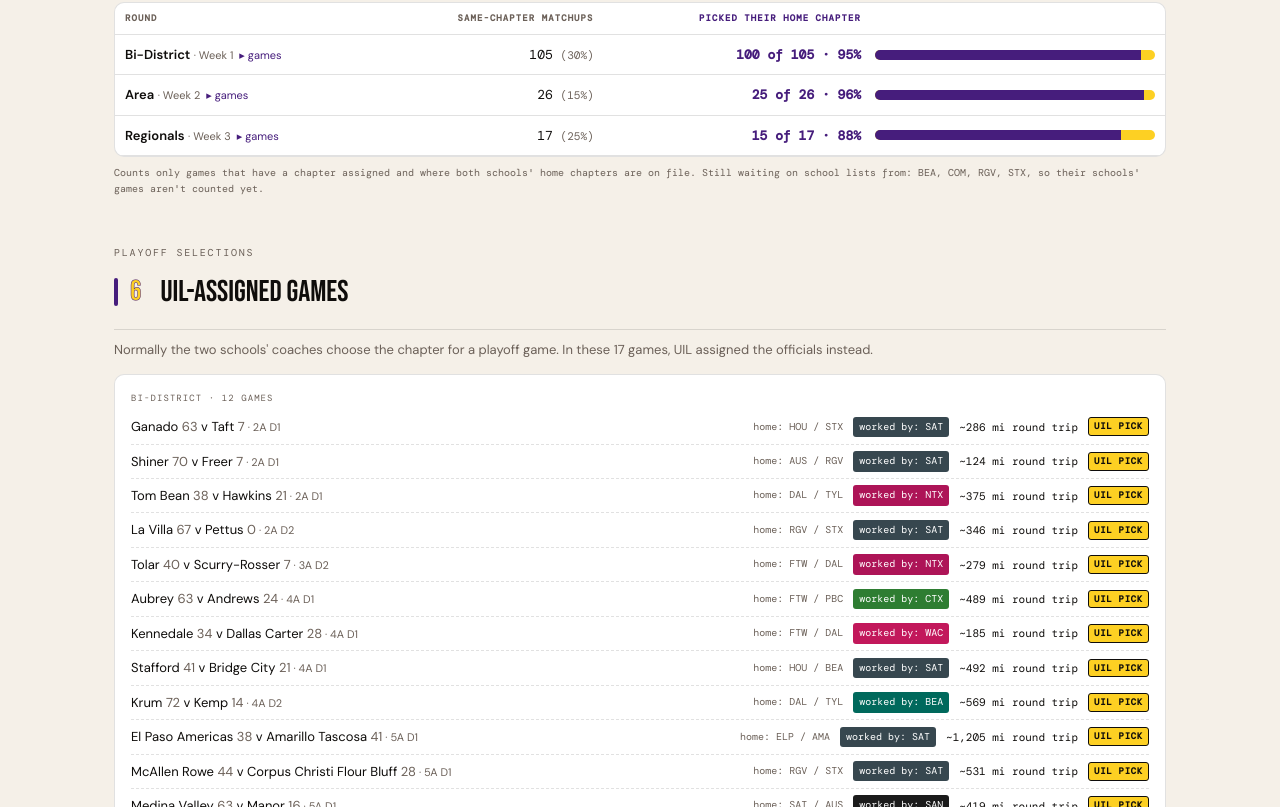
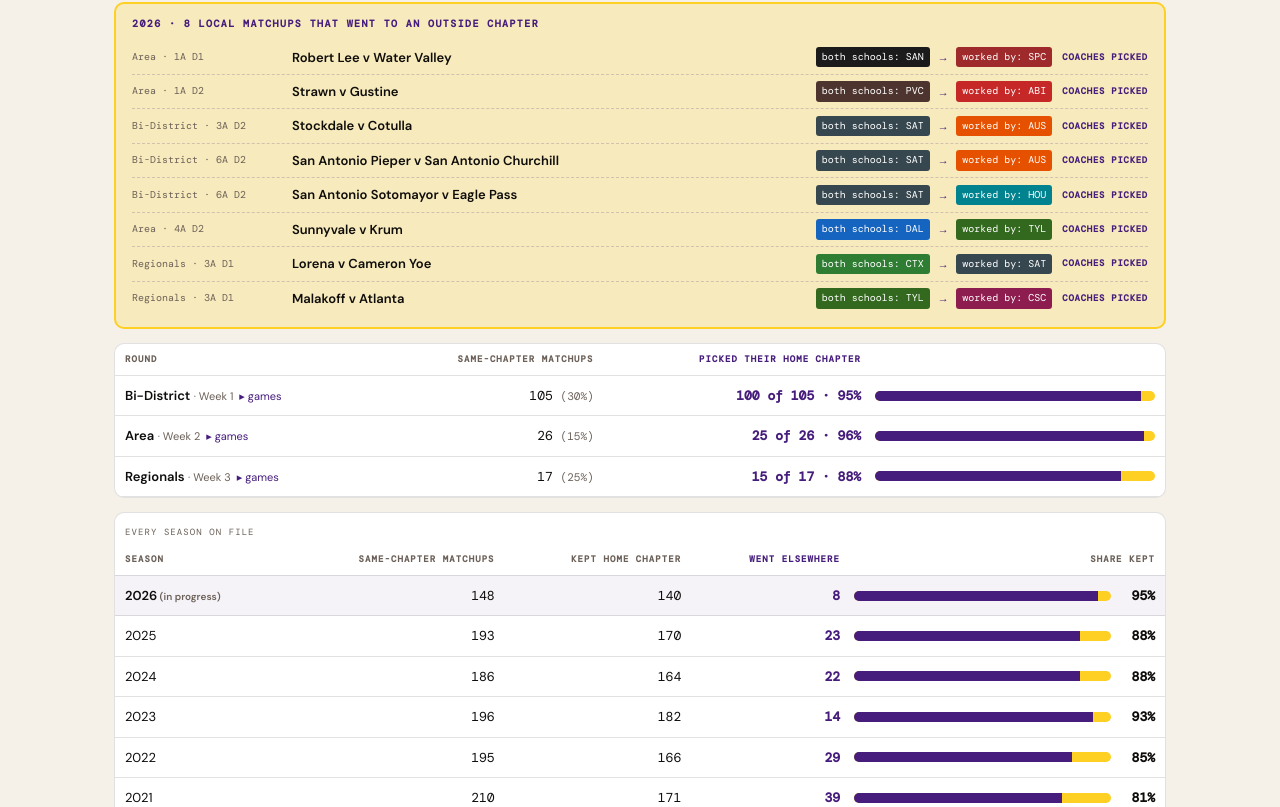
Before and after one commit to colemic2006/texasplayoffs, a React (Vite) app: page / in a window 1280 px wide. Shown: the part 5553-6360 px from the top of the page. Built offline with nearby package versions, Linux system fonts and the light colour scheme.

Commit message:
Local matchups: outside-chapter games listed up top and first in each round; every season on file for the trend
Co-Authored-By: Claude Opus 5.5 <noreply@anthropic.com>
Claude-Session: https://claude.ai/code/session_01BMNz1h9oErPrBeApAqNHEj

```diff
--- a/src/App.jsx
+++ b/src/App.jsx
@@ -127,7 +127,7 @@ export default function App() {
                 {page === 'chapters' && yearData.season && <WeekMap data={yearData} />}
                 {page === 'chapters' && <ChapterDashboard data={yearData} year={year} allData={data} years={YEARS} loadAllYears={loadAllYears} />}
                 {page === 'chapters' && <ChapterTravel data={yearData} />}
-                {page === 'chapters' && <LocalMatchups data={yearData} />}
+                {page === 'chapters' && <LocalMatchups data={yearData} allData={data} years={YEARS} loadAllYears={loadAllYears} />}
                 {page === 'chapters' && <UilPicks data={yearData} />}
                 {page === 'chapters' && <OutsideChapterGames data={yearData} />}
                 {page === 'chapters' && <OfficialsCost data={yearData} />}
--- a/src/components/LocalMatchups.jsx
+++ b/src/components/LocalMatchups.jsx
@@ -1,14 +1,21 @@
-import React, { useMemo, useState } from 'react'
+import React, { useEffect, useMemo, useState } from 'react'
 import { useHomeChapters, useHomeChapterStatus } from '../homeChapters'
 import { chapterColor } from '../chapterColors'
+import { roundName } from '../roundName'
 
 const ROUNDS = { 1: 'Bi-District', 2: 'Area', 3: 'Regionals', 4: 'Quarterfinals', 5: 'Semifinals', 6: 'State Final' }
 const pct = (n, of) => of ? Math.round(100 * n / of) : 0
 
 // Per round: games between two schools from the same home chapter, and how many of those
 // were worked by that chapter
-export default function LocalMatchups({ data }) {
+export default function LocalMatchups({ data, allData = {}, years = [], loadAllYears }) {
   const home = useHomeChapters(data?.games?.[0]?.year)
+  const current = useHomeChapters()
+  const [past, setPast] = useState({})
+  useEffect(() => {
+    loadAllYears?.()
+    fetch(`${import.meta.env.BASE_URL}data/home_chapters_past.json?v=${__BUILD_TIME__}`).then(r => r.ok ? r.json() : {}).then(setPast).catch(() => {})
+  }, [])
   const status = useHomeChapterStatus()
   const [open, setOpen] = useState(null)
   const [show, setShow] = useState('all')   // all | kept | away
@@ -27,7 +34,23 @@ export default function LocalMatchups({ data }) {
     }
     return Object.entries(byWeek).map(([w, r]) => ({ week: +w, ...r })).sort((a, b) => a.week - b.week)
   }, [data, home])
+  // every season on file: same-chapter matchups and how many kept the home chapter (home chapters as they were then)
+  const trend = useMemo(() => {
+    const CODE = { WACO: 'WAC', ETX: 'TYL' }   // East Texas folded into Tyler
+    return years.filter(y => allData[y]?.games?.length).sort((a, b) => b - a).map(y => {
+      const homeOf = t => { const then = (past[t] || []).find(e => y <= e.through); return then ? then.chapter : current[t] }
+      let local = 0, kept = 0
+      for (const g of allData[y].games) {
+        if (!g.chapter) continue
+        const h1 = homeOf(g.team1), h2 = homeOf(g.team2)
+        if (h1 && h1 === h2) { local++; if ((CODE[g.chapter] || g.chapter) === h1) kept++ }
+      }
+      return { y, local, kept, away: local - kept }
+    }).filter(t => t.local)
+  }, [allData, years, past, current])
   if (!rounds.some(r => r.local.length)) return null
+  const elsewhere = rounds.flatMap(r => r.local.filter(g => g.chapter !== g.home)).sort((a, b) => a.week - b.week || a.classification.localeCompare(b.classification))
+  const season = data?.games?.[0]?.year
 
   const th = { fontFamily:'var(--mono)', fontSize:9, letterSpacing:'0.12em', textTransform:'uppercase', color:'var(--mid)', padding:'8px 10px', textAlign:'right', borderBottom:'1px solid var(--border)' }
   const td = { padding:'9px 10px', borderBottom:'1px solid var(--border)', fontSize:13, textAlign:'right', fontFamily:'var(--mono)' }
@@ -41,6 +64,24 @@ export default function LocalMatchups({ data }) {
       <div style={{ fontSize:13, color:'var(--mid)', lineHeight:1.55, margin:'10px 0 14px', maxWidth:800 }}>
         Games where both schools are served by the same chapter during the regular season, and how often they picked that chapter to work their playoff game.
       </div>
+      {elsewhere.length > 0 && (
+        <div style={{ background:'rgba(253,208,35,0.22)', border:'2px solid var(--gold)', borderRadius:10, padding:'12px 16px', marginBottom:14 }}>
+          <div style={{ fontFamily:'var(--mono)', fontSize:10, letterSpacing:'0.14em', textTransform:'uppercase', color:'var(--burnt)', fontWeight:700, marginBottom:8 }}>
+            {season} · {elsewhere.length} local matchup{elsewhere.length === 1 ? '' : 's'} that went to an outside chapter
+          </div>
+          {elsewhere.map((g, i) => (
+            <div key={i} style={{ display:'flex', gap:10, alignItems:'center', flexWrap:'wrap', fontSize:13, padding:'6px 0', borderTop: i ? '1px dashed rgba(70,29,124,0.2)' : 'none' }}>
+              <span style={{ fontFamily:'var(--mono)', fontSize:10, color:'var(--mid)', width:150, whiteSpace:'nowrap' }}>{roundName(g)} · {g.classification}</span>
+              <strong style={{ flex:1, minWidth:180 }}>{g.team1} v {g.team2}</strong>
+              <span style={{ fontFamily:'var(--mono)', fontSize:10, padding:'2px 6px', borderRadius:3, background:chapterColor(g.home), color:'#fff' }}>both schools: {g.home}</span>
+              <span style={{ fontFamily:'var(--mono)', fontSize:11, color:'var(--burnt)' }}>→</span>
+              <span style={{ fontFamily:'var(--mono)', fontSize:10, padding:'2px 6px', borderRadius:3, background:chapterColor(g.chapter), color:'#fff' }}>worked by: {g.chapter}</span>
+              <span style={{ fontFamily:'var(--mono)', fontSize:9, letterSpacing:'0.08em', textTransform:'uppercase', color:'var(--burnt)', fontWeight:700 }}>
+                {g.uil_pick ? 'UIL assigned' : 'Coaches picked'}</span>
+            </div>
+          ))}
+        </div>
+      )}
       <div style={{ background:'var(--surface)', border:'1px solid var(--border)', borderRadius:10, overflowX:'auto' }}>
         <table style={{ width:'100%', borderCollapse:'collapse' }}>
           <thead><tr>
@@ -75,6 +116,7 @@ export default function LocalMatchups({ data }) {
                         const chs = [...new Set(r.local.flatMap(g => [g.home, g.chapter]))].sort()
                         const list = r.local.filter(g => (show === 'all' || (show === 'kept') === (g.chapter === g.home))
                           && (!ch || g.home === ch || g.chapter === ch))
+                          .sort((a, b) => (a.chapter === a.home) - (b.chapter === b.home))   // outside picks first
                         const chip = on => ({ fontFamily:'var(--mono)', fontSize:10, padding:'3px 8px', borderRadius:3, cursor:'pointer',
                           border:`1px solid ${on ? 'var(--burnt)' : 'var(--border)'}`, background: on ? 'var(--burnt)' : 'transparent', color: on ? '#fff' : 'var(--mid)' })
                         const n = k => r.local.filter(g => (!ch || g.home === ch || g.chapter === ch) && (k === 'all' || (k === 'kept') === (g.chapter === g.home))).length
@@ -113,8 +155,41 @@ export default function LocalMatchups({ data }) {
           </tbody>
         </table>
       </div>
+      {trend.length > 1 && (
+        <div style={{ background:'var(--surface)', border:'1px solid var(--border)', borderRadius:10, overflowX:'auto', marginTop:14 }}>
+          <div style={{ fontFamily:'var(--mono)', fontSize:9, letterSpacing:'0.12em', textTransform:'uppercase', color:'var(--mid)', padding:'12px 10px 4px' }}>Every season on file</div>
+          <table style={{ width:'100%', borderCollapse:'collapse' }}>
+            <thead><tr>
+              <th style={{ ...th, textAlign:'left' }}>Season</th>
+              <th style={th}>Same-chapter matchups</th>
+              <th style={th}>Kept home chapter</th>
+              <th style={{ ...th, color:'var(--burnt)' }}>Went elsewhere</th>
+              <th style={{ ...th, width:'30%' }}>Share kept</th>
+            </tr></thead>
+            <tbody>
+              {trend.map(t => {
+                const p = pct(t.kept, t.local)
+                return (
+                  <tr key={t.y} style={{ background: t.y === season ? 'rgba(70,29,124,0.05)' : 'transparent' }}>
+                    <td style={{ ...td, textAlign:'left', fontFamily:'DM Sans', fontWeight: t.y === season ? 700 : 400 }}>{t.y}{t.y === season && <span style={{ fontSize:10, color:'var(--mid)' }}> (in progress)</span>}</td>
+                    <td style={td}>{t.local}</td>
+                    <td style={td}>{t.kept}</td>
+                    <td style={{ ...td, color:'var(--burnt)', fontWeight:700 }}>{t.away}</td>
+                    <td style={{ ...td, paddingLeft:4 }}>
+                      <div style={{ display:'flex', alignItems:'center', gap:8 }}>
+                        <div style={{ flex:1, display:'flex', height:10, borderRadius:5, overflow:'hidden', background:'var(--gold)' }}><div style={{ width:`${p}%`, background:'var(--burnt)' }} /></div>
+                        <span style={{ fontWeight:700, width:36 }}>{p}%</span>
+                      </div>
+                    </td>
+                  </tr>
+                )
+              })}
+            </tbody>
+          </table>
+        </div>
+      )}
       <div style={{ fontFamily:'var(--mono)', fontSize:10, color:'var(--mid)', marginTop:8, lineHeight:1.6 }}>
-        Counts only games that have a chapter assigned and where both schools' home chapters are on file.
+        Counts only games that have a chapter assigned and where both schools' home chapters are on file. Past seasons use the home chapters schools had then; East Texas games count as Tyler.
         {status.missing.length > 0 && <> Still waiting on school lists from: {status.missing.join(', ')}, so their schools' games aren't counted yet.</>}
       </div>
     </div>
```
